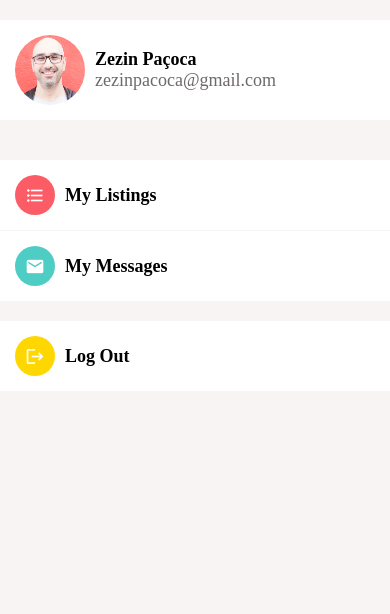
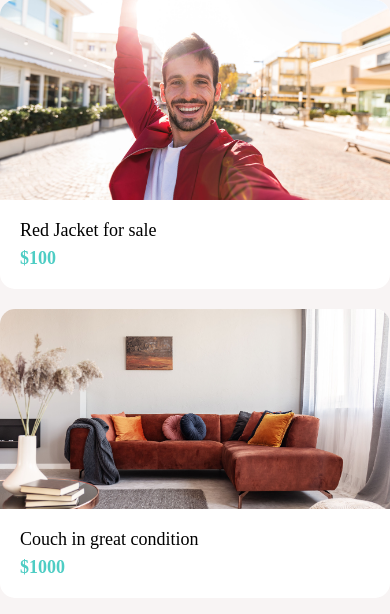
Before and after one commit to JoseBaptistaSjr/DoneWithIt3, a React Native app: screen / in a window 390 px wide. Shown: the top 614 px of the page. Built offline with nearby package versions, Linux system fonts and the light colour scheme.

Commit message:
building the listings screen

```diff
--- a/App.js
+++ b/App.js
@@ -12,11 +12,12 @@ import Screen from './app/components/Screen';
 import Icon from './app/components/Icon';
 import ListItem from './app/components/ListItem';
 import AccountScreen from './app/screens/AccountScreen';
+import ListingsScreen from './app/screens/ListingsScreen';
 
 export default function App() {
   return (
     <GestureHandlerRootView>
-      <AccountScreen />
+      <ListingsScreen />
     </GestureHandlerRootView>
   );
 }
--- a/app/components/Screen.js
+++ b/app/components/Screen.js
@@ -1,11 +1,11 @@
 import React from 'react';
 import Constants from 'expo-constants';
-import { SafeAreaView, StyleSheet } from 'react-native';
+import { SafeAreaView, StyleSheet, View } from 'react-native';
 
 function Screen({children, style}) {
     return (
       <SafeAreaView style={[styles.screen, style]}>
-        {children}
+        <View>{children}</View>
       </SafeAreaView>
     );
 }
--- /dev/null
+++ b/app/screens/ListingsScreen.js
@@ -0,0 +1,49 @@
+import React from 'react';
+import { FlatList, StyleSheet } from 'react-native';
+
+import Screen from '../components/Screen';
+import Card from '../components/Card';
+import colors from '../config/colors';
+
+const listings = [
+    {
+        id: 1,
+        title: "Red Jacket for sale",
+        price: 100,
+        image: require('../assets/jacket.jpg'),
+    },
+    {
+        id: 2,
+        title: "Couch in great condition",
+        price: 1000,
+        image: require('../assets/couch.jpg'),
+    },
+];
+
+function ListingsScreen(props) {
+    return (
+        <Screen style={styles.screen}>
+            <FlatList
+                data={listings}
+                keyExtractor={listing => listing.id.toString()}
+                renderItem={({ item }) => (
+                    <Card
+                        title={item.title}
+                        subTitle={'$' + item.price}
+                        image={item.image}
+                        onPress={() => handlePress(item)}
+                    />
+                )}
+            />
+        </Screen>
+    );
+}
+
+const styles = StyleSheet.create({
+    screen: {
+        padding: 20,
+        backgroundColor: colors.light,
+    },
+})
+
+export default ListingsScreen;
```
